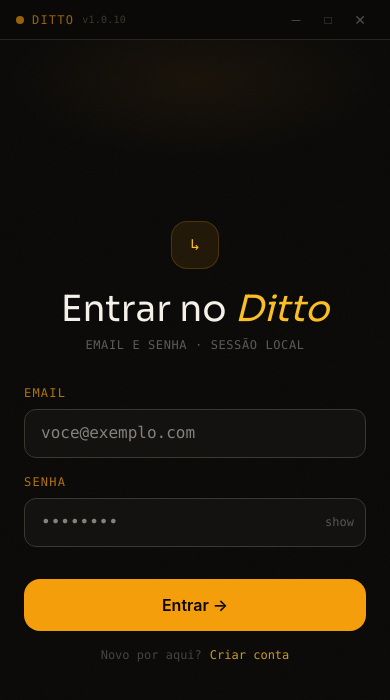
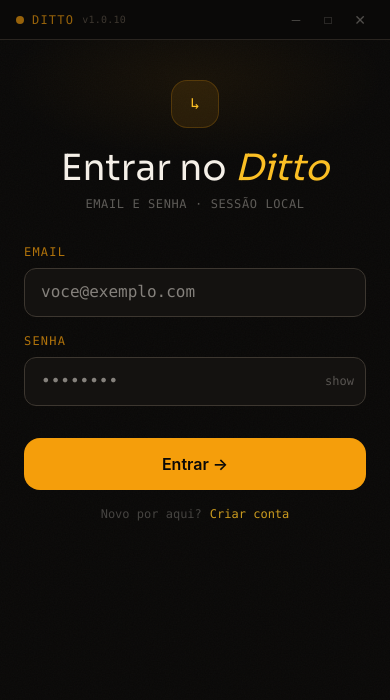
Before and after one commit to vssoares/ditto, an Angular app: page /#/login in a window 390 px wide. Shown: the top 700 px of the page. Built offline with nearby package versions, Linux system fonts and the light colour scheme.

Commit message:
Enhance mobile responsiveness by adjusting padding and layout properties in login and register screens. Update app configuration to include in-memory scrolling for improved navigation experience.

```diff
--- a/src/app/app.config.ts
+++ b/src/app/app.config.ts
@@ -1,11 +1,11 @@
 import type { ApplicationConfig } from '@angular/core';
 import { provideHttpClient } from '@angular/common/http';
-import { provideRouter, withHashLocation } from '@angular/router';
+import { provideRouter, withHashLocation, withInMemoryScrolling } from '@angular/router';
 import { routes } from './app.routes';
 
 export const appConfig: ApplicationConfig = {
   providers: [
-    provideRouter(routes, withHashLocation()),
+    provideRouter(routes, withHashLocation(), withInMemoryScrolling({ scrollPositionRestoration: 'top' })),
     provideHttpClient(),
   ],
 };
--- a/src/app/core/auth/login-screen/login-screen.component.html
+++ b/src/app/core/auth/login-screen/login-screen.component.html
@@ -1,4 +1,4 @@
-<div class="flex-1 min-h-0 overflow-y-auto flex items-center justify-center p-6 pt-6 pb-6 animate-fade-up">
+<div class="flex-1 min-h-0 overflow-y-auto flex items-start md:items-center justify-center p-6 pt-10 md:pt-6 pb-6 animate-fade-up">
   <div class="w-full max-w-md space-y-8">
     <div class="text-center">
       <div class="inline-flex items-center justify-center w-12 h-12 rounded-2xl bg-amber-500/10 border border-amber-500/20 text-amber-400 font-mono">
--- a/src/app/core/auth/register-screen/register-screen.component.html
+++ b/src/app/core/auth/register-screen/register-screen.component.html
@@ -1,4 +1,4 @@
-<div class="flex-1 min-h-0 overflow-y-auto flex items-center justify-center p-6 pt-[calc(1.5rem+env(safe-area-inset-top))] pb-[calc(1.5rem+env(safe-area-inset-bottom))] md:pt-6 md:pb-6 animate-fade-up">
+<div class="flex-1 min-h-0 overflow-y-auto flex items-start md:items-center justify-center p-6 pt-10 md:pt-6 pb-[calc(1.5rem+env(safe-area-inset-bottom))] md:pb-6 animate-fade-up">
   <div class="w-full max-w-md space-y-8">
     <div class="text-center">
       <div class="inline-flex items-center justify-center w-12 h-12 rounded-2xl bg-amber-500/10 border border-amber-500/20 text-amber-400 font-mono">
```
